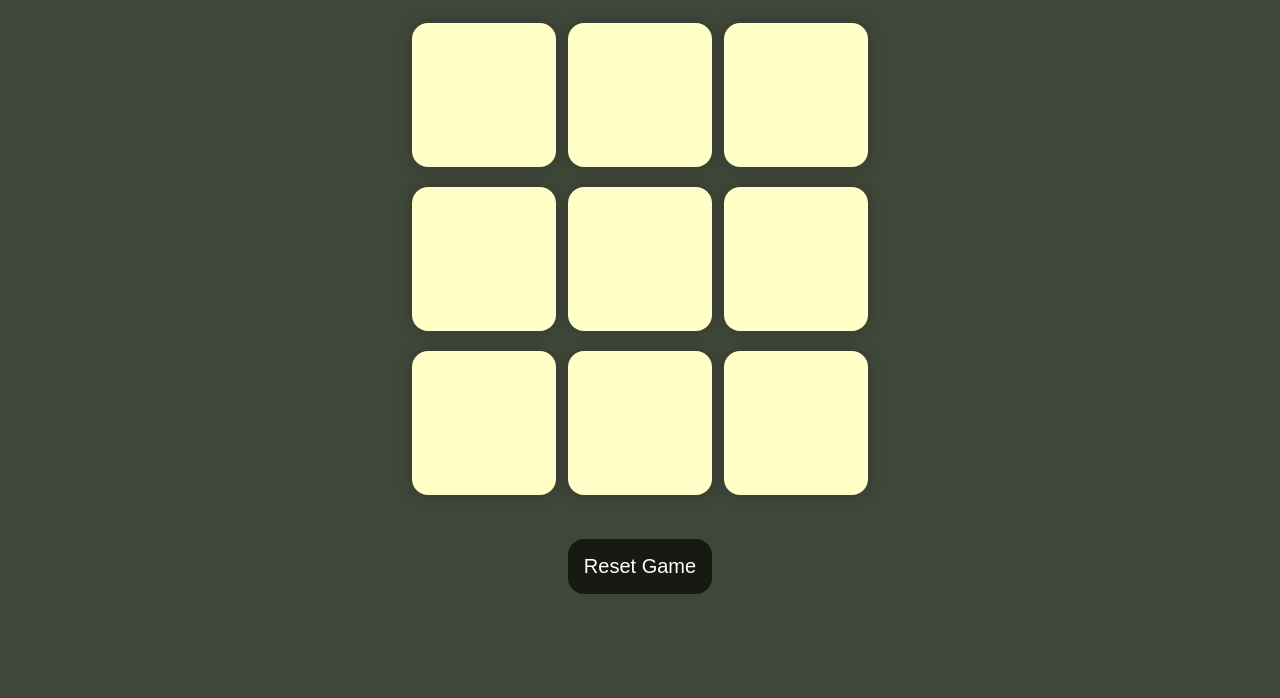
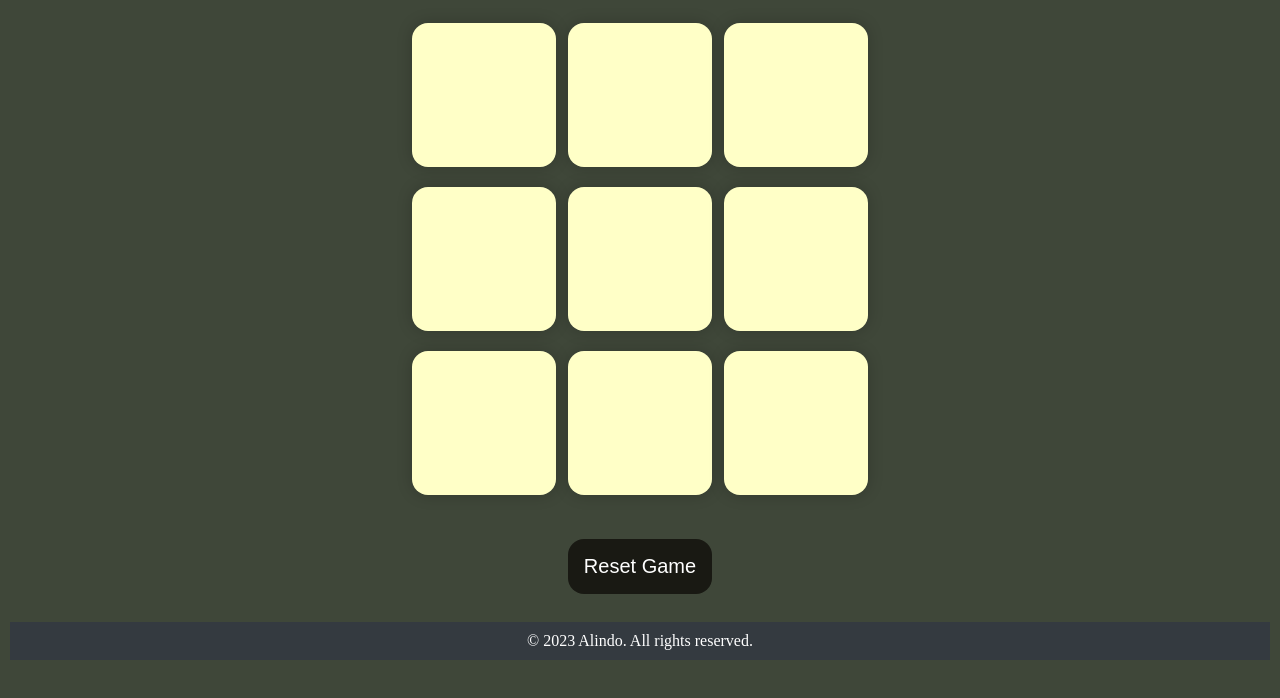
Before and after one commit to withalindo/Tic_Tac_Toe-Game-Project, a plain HTML site: page Index.html in a window 1280 px wide. Shown: the part 58-756 px from the top of the page. Drawn offline with Linux system fonts and the light colour scheme.

Commit message:
copyright Added

```diff
--- a/Index.html
+++ b/Index.html
@@ -28,8 +28,12 @@
 
             </div>
         </div>
-        <button class="reset-button">Reset Game</button>
+        <button class="reset-button">Reset Game</button><br><br>
+
     </main>
+    <footer>
+        <p>&copy; 2023 Alindo. All rights reserved.</p>
+      </footer>
         <script src="script.js"></script>
     </body>
 
--- a/style.css
+++ b/style.css
@@ -70,3 +70,11 @@ body{
 {
     display: none;
 }
+footer {
+    margin: 10px;
+    background-color: #343a40;
+    color: #fff;
+    text-align: center;
+    padding: 10px;
+    margin-top: 20px;
+  }
```
